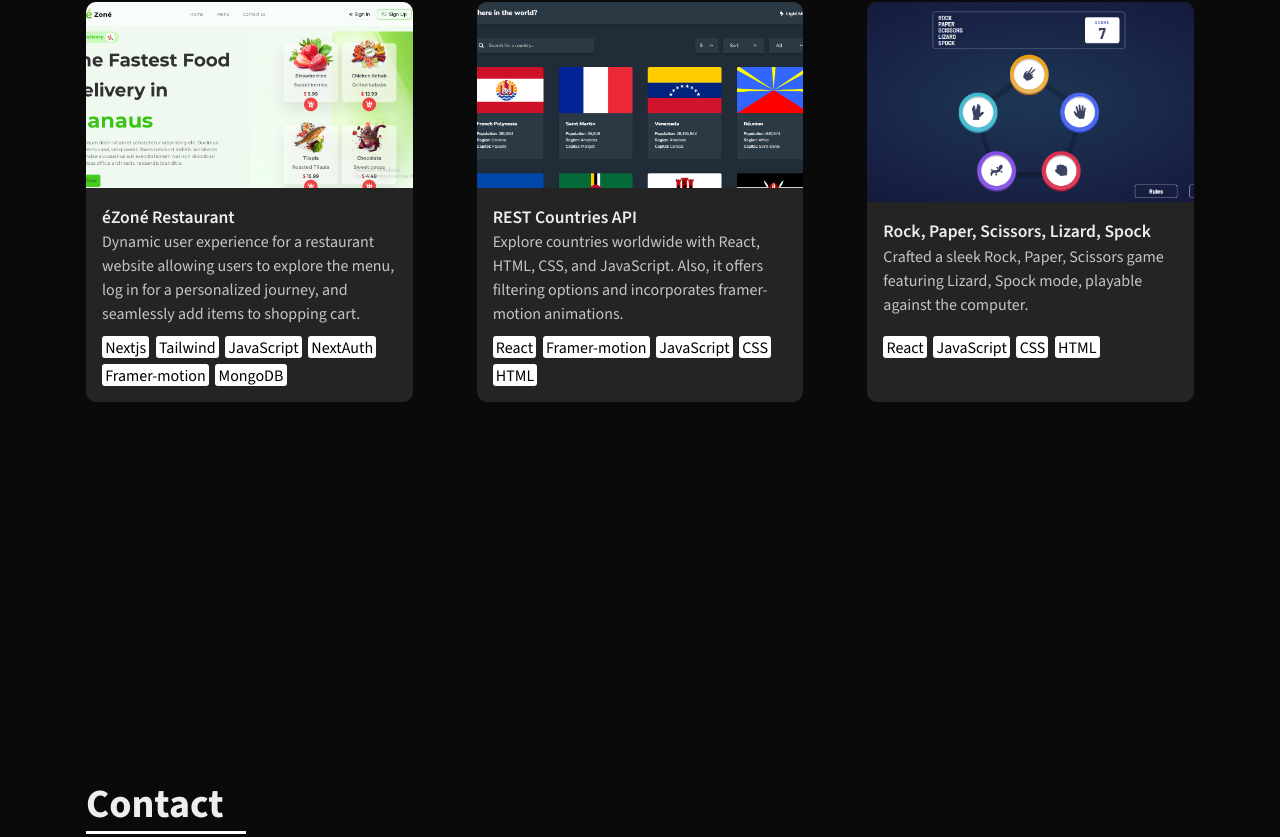
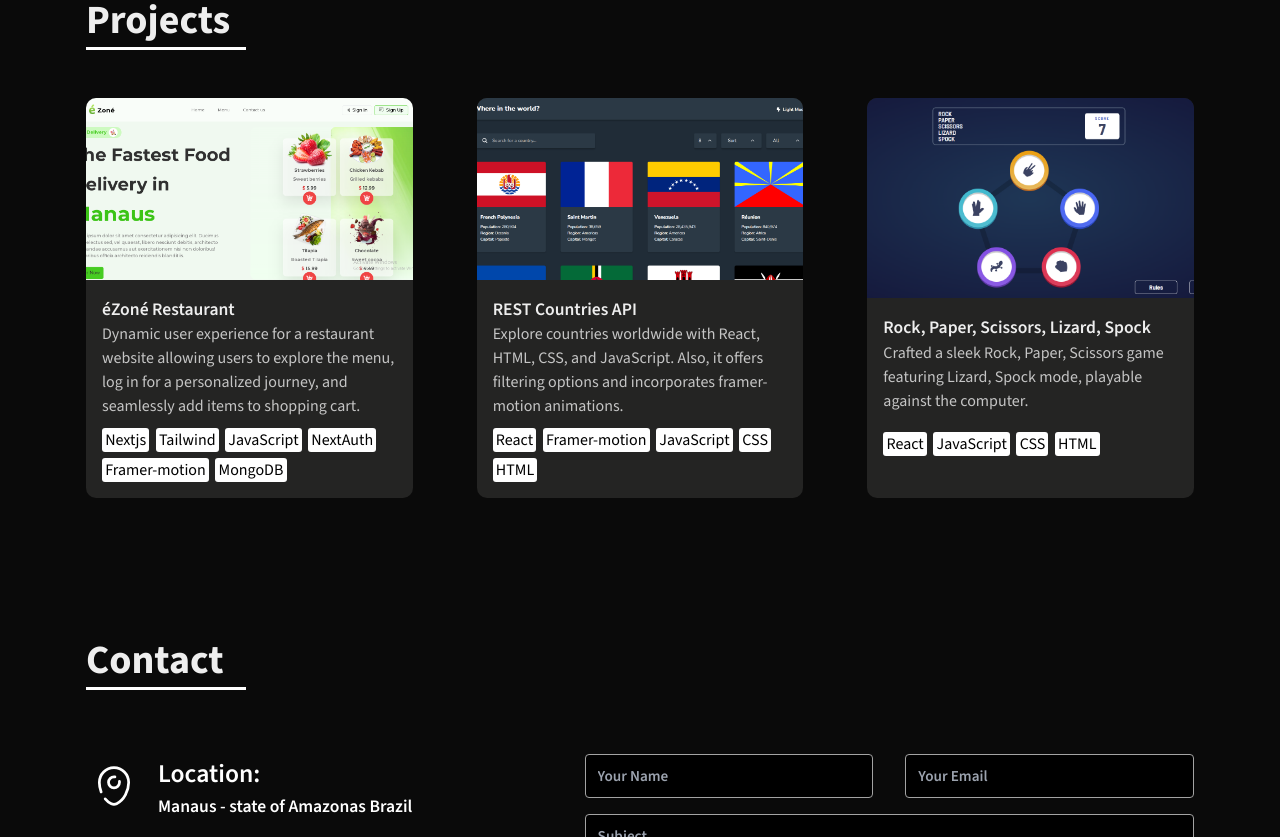
Before and after one commit to LifeAsDev/portfolio, a Next.js app: page / in a window 1280 px wide. Shown: the part 1963-2800 px from the top of the page. Built offline with nearby package versions, Linux system fonts and the light colour scheme.

Commit message:
contact form added

```diff
--- a/pages/index.js
+++ b/pages/index.js
@@ -6,6 +6,7 @@ import LinkIcon from "./components/linkIcon";
 import GitHubIcon from "./components/githubIcon";
 import LinkedinIcon from "./components/linkendinIcon";
 import FemIcon from "./components/femIcon";
+
 export default function Home() {
   return (
     <div className={styles.container}>
@@ -19,8 +20,8 @@ export default function Home() {
             <Image
               className={styles.logo}
               src="/images/logo.png"
-              width={48}
-              height={48}
+              width={40}
+              height={40}
               alt="logo"
             />
             <p> Angelo Sarmiento</p>
@@ -316,6 +317,7 @@ export default function Home() {
         <section className={styles.contact}>
           <div className={styles.margin}>
             <h2 className={styles.sectionTittle}>Contact</h2>
+            <div className={styles.contactBox}>
               <div>
                 <div>
                   <div>
@@ -345,7 +347,6 @@ export default function Home() {
                     <p>Manaus - state of Amazonas Brazil</p>{" "}
                   </div>
                 </div>
-
                 <div>
                   <div>
                     <svg
@@ -363,10 +364,9 @@ export default function Home() {
                   </div>
                   <div>
                     <h4>Email:</h4>
-                  <p>Angelocraft551@gmail.com</p>
+                    <p>Angelosarmiento5d@gmail.com</p>
                   </div>
                 </div>
-
                 <div>
                   <div>
                     <svg
@@ -389,6 +389,16 @@ export default function Home() {
                     <p>+55 95 8418 4507</p>
                   </div>
                 </div>
+              </div>
+              <form>
+                <div>
+                  <input type="text" placeholder="Your Name" />
+                  <input type="text" placeholder="Your Email" />
+                </div>
+                <input type="text" placeholder="Subject" />
+                <textarea label="Message" placeholder="Message" />
+                <button>Send Message</button>
+              </form>
             </div>
           </div>
         </section>
--- a/styles/Home.module.css
+++ b/styles/Home.module.css
@@ -24,6 +24,13 @@
   flex-direction: row;
   gap: 2.5rem;
   letter-spacing: 1.5px;
+  justify-content: center;
+  align-items: center;
+}
+.ul li {
+  cursor: pointer;
+  user-select: none;
+  margin-top: 0.5rem;
 }
 .white {
   display: flex;
@@ -219,7 +226,8 @@
   min-height: 50px;
 }
 .stackUsedBox p {
-  height: 22px;
+  height: 24px;
+  font-weight: 500;
   border-radius: 3px;
   padding: 0 0.2rem;
   color: black;
@@ -227,6 +235,7 @@
   display: inline;
 }
 .logo {
+  height: 48px;
   object-fit: contain;
   width: auto;
 }
@@ -310,7 +319,7 @@
   height: 100%;
 }
 .contact {
-  padding: 5rem 0;
+  padding-bottom: 5rem;
   min-height: 0;
   font-weight: 600;
   font-size: 1.1rem;
@@ -318,21 +327,20 @@
   background-color: #0a0a0a;
 }
 
-.contact > .margin > div {
-  margin-top: 2rem;
+.contact > .margin > div > div {
   gap: 3rem;
   justify-content: flex-start;
   display: flex;
   flex-direction: column;
 }
-.contact > .margin > div > div {
+.contact > .margin > div > div > div {
   gap: 1rem;
   align-items: left;
   justify-content: flex-start;
   display: flex;
   flex-direction: row;
 }
-.contact > .margin > div > div > div:nth-of-type(1) {
+.contact > .margin > div > div > div > div:nth-of-type(1) {
   height: 64px;
   width: 56px;
   display: flex;
@@ -343,3 +351,39 @@
 .contact h4 {
   font-size: 1.6rem;
 }
+.contactBox {
+  margin-top: 4rem;
+  justify-content: space-between;
+  display: flex;
+  flex-direction: row;
+}
+
+.contactBox form {
+  width: 55%;
+  display: flex;
+  flex-direction: column;
+  gap: 1rem;
+}
+.contactBox form > div {
+  justify-content: space-between;
+  display: flex;
+  flex-direction: row;
+  gap: 2rem;
+}
+.contactBox button {
+  margin: 0 auto;
+  height: 44px;
+  width: 12rem;
+  color: black;
+  background-color: white;
+  outline: none;
+  border-radius: 50px;
+  transition: 0.3s;
+  cursor: pointer;
+}
+.contactBox button:hover {
+  transform: scale(1.1);
+}
+.contactBox form > div > input {
+  width: 50%;
+}
--- a/styles/globals.css
+++ b/styles/globals.css
@@ -19,7 +19,8 @@ a {
   box-sizing: border-box;
 }
 section {
-  min-height: 100vh;
+  padding-top: 3rem;
+  min-height: 80vh;
 }
 p {
   margin: 0;
@@ -27,3 +28,25 @@ p {
 svg {
   display: block;
 }
+img {
+  height: initial;
+}
+input[type="text"] {
+  outline: none;
+  border: 1px solid rgb(163, 163, 163);
+  border-radius: 4px;
+  height: 2.75rem;
+  padding: 6px 12px;
+  font-size: 0.95rem;
+  background-color: black;
+}
+textarea {
+  border: 1px solid rgb(163, 163, 163);
+  font-size: 0.95rem;
+  flex-grow: 1;
+  background-color: black;
+
+  resize: none;
+  padding: 10px 12px;
+  border-radius: 4px;
+}
```
Lines whose indentation alone changed are shown as unchanged.
